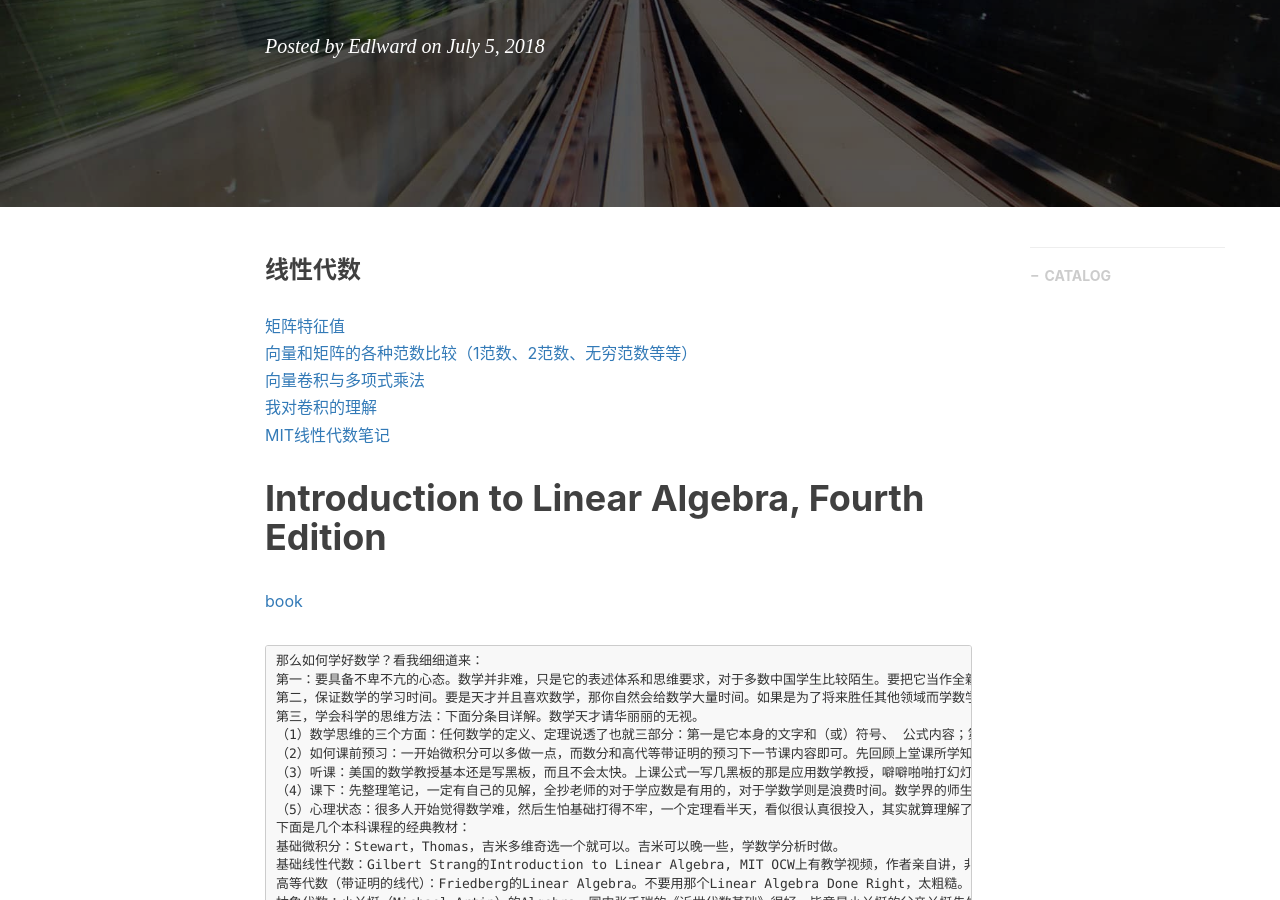
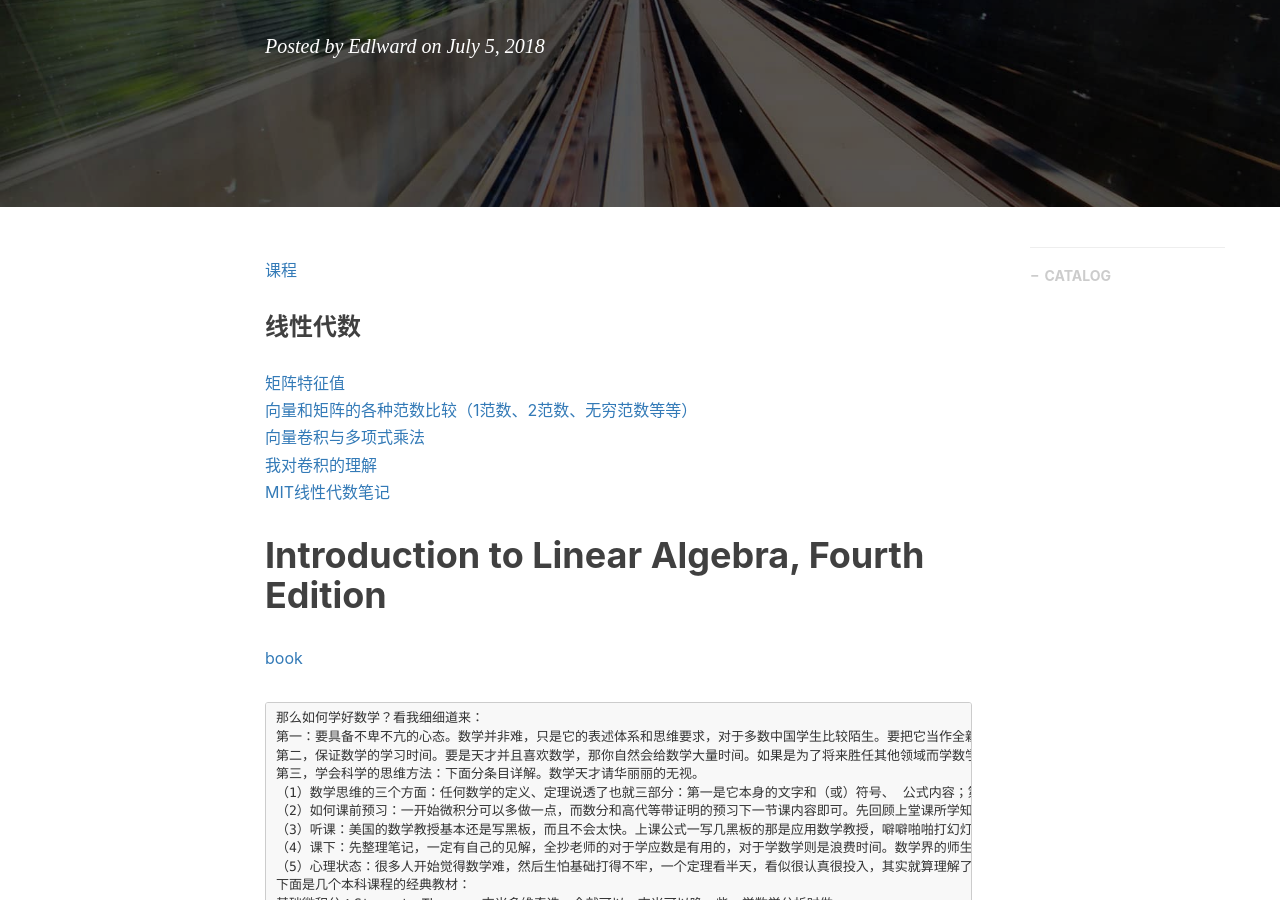
Before and after one commit to gary-robotics/dlward, a Jekyll site: the page built from _posts/2018-07-05-线性代数-2018.markdown, in a window 1280 px wide and 900 px high, scrolled down 316 px. Built offline with Jekyll 4.4.1, drawn with Linux system fonts in a browser that asks for light colours; nearby versions of some CDN libraries; comment, search, counter and statistics services are not loaded.

Commit message:
Update 2018-07-05-线性代数-2018.markdown

```diff
--- a/_posts/2018-07-05-线性代数-2018.markdown
+++ b/_posts/2018-07-05-线性代数-2018.markdown
@@ -10,6 +10,8 @@ catalog:    true
 tags:
     - 线性代数
 ---
+[课程](http://www.doc88.com/p-663159263402.html)
+
 
 ### 线性代数
 [矩阵特征值](https://www.zhihu.com/question/21874816/answer/181864044)
```
